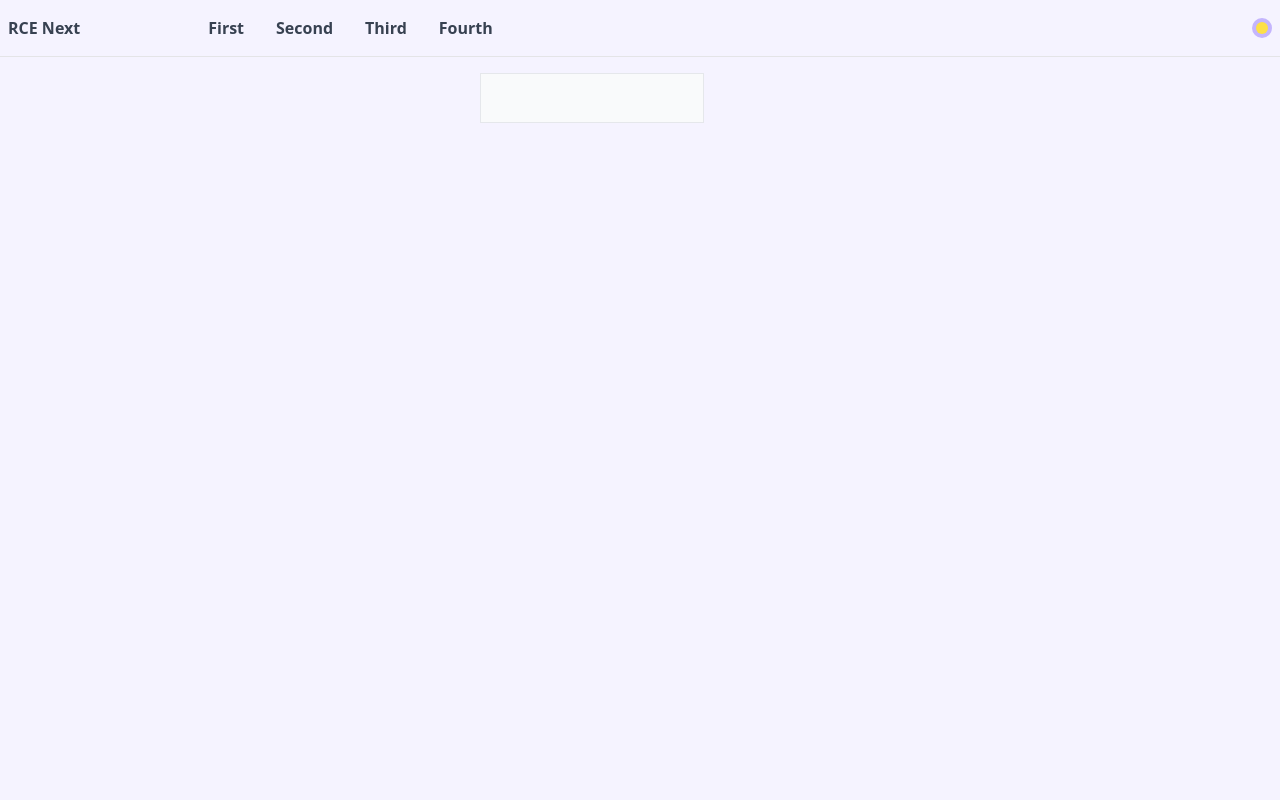
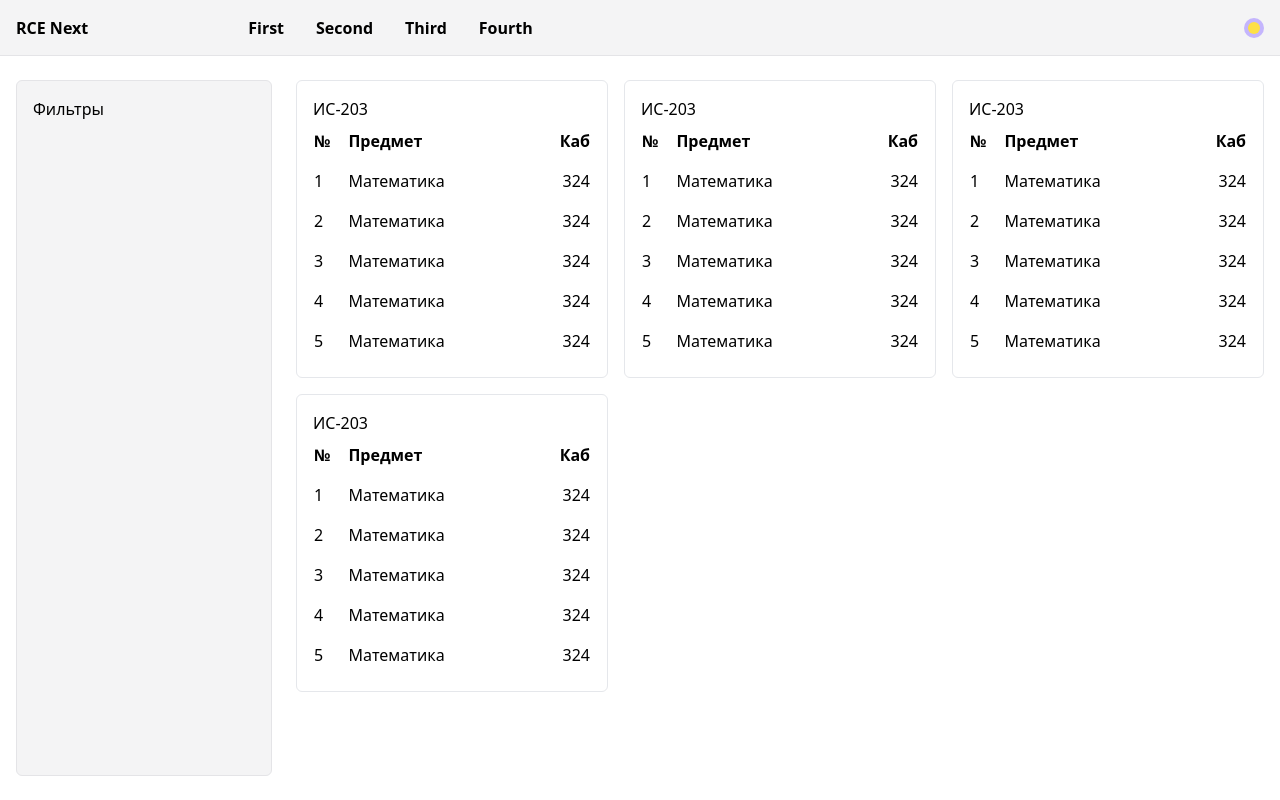
Before and after one commit to iswebdevru/rcenext-client, a Next.js app: page / in a window 1280 px wide. Built offline with nearby package versions, Linux system fonts and the light colour scheme.

Commit message:
feat: add basic layout

```diff
--- /dev/null
+++ b/src/app/Header.tsx
@@ -0,0 +1,27 @@
+import Link from 'next/link';
+import ThemeButton from '../components/ThemeButton';
+
+export default function Header() {
+  return (
+    <header className="fixed left-0 top-0 right-0 z-50 h-14 transition-colors border-b border-b-zinc-200 bg-zinc-100 text-black dark:text-white dark:border-zinc-700 dark:bg-zinc-800">
+      <div className="max-w-7xl h-full px-4 mx-auto flex items-center gap-40">
+        <Link href="/" className="font-semibold hover:text-violet-500">
+          RCE Next
+        </Link>
+        <div className="flex items-center justify-between flex-1">
+          <nav>
+            <ul className="flex gap-8">
+              <li className="font-semibold hover:text-violet-500">First</li>
+              <li className="font-semibold hover:text-violet-500">Second</li>
+              <li className="font-semibold hover:text-violet-500">Third</li>
+              <li className="font-semibold hover:text-violet-500">Fourth</li>
+            </ul>
+          </nav>
+          <div className="flex items-center">
+            <ThemeButton />
+          </div>
+        </div>
+      </div>
+    </header>
+  );
+}
--- /dev/null
+++ b/src/app/SideBar.tsx
@@ -0,0 +1,7 @@
+export default function SideBar() {
+  return (
+    <aside className="transition-colors sticky top-20 h-[calc(100vh-104px)] rounded-md p-4 border border-zinc-200 bg-zinc-100 shrink-0 w-64 dark:bg-zinc-800 dark:border-zinc-700">
+      Фильтры
+    </aside>
+  );
+}
--- a/src/app/layout.tsx
+++ b/src/app/layout.tsx
@@ -1,5 +1,5 @@
 import React from 'react';
-import Header from '../components/Header';
+import Header from './Header';
 import '../styles/globals.css';
 
 export default function RootLayout({ children }: React.PropsWithChildren) {
@@ -14,7 +14,7 @@ export default function RootLayout({ children }: React.PropsWithChildren) {
           }}
         ></script>
       </head>
-      <body className="min-h-screen">
+      <body className="bg-white dark:bg-zinc-900 transition-colors">
         <Header />
         {children}
       </body>
--- a/src/app/page.tsx
+++ b/src/app/page.tsx
@@ -2,20 +2,10 @@
 
 import { useState } from 'react';
 import DropDown from '../components/DropDown';
+import Schedule from '../components/Schedule';
+import SideBar from './SideBar';
 
-interface Group {
-  id: number;
-  name: string;
-  index: number;
-  course: number;
-  block: number;
-}
-
-function groupToString({ name, index, course }: Group) {
-  return `${name}-${course}${index < 10 ? `0${index}` : index}`;
-}
-
-export default function Home() {
+export default function Index() {
   const options = [
     { id: 1, value: 'ИС-203' },
     { id: 2, value: 'ИС-103' },
@@ -28,13 +18,13 @@ export default function Home() {
   const [selectedId, setSelectedId] = useState<null | number>(null);
 
   return (
-    <div>
-      <div className="mx-auto mt-4 max-w-xs">
-        <DropDown
-          options={options}
-          select={setSelectedId}
-          selected={selectedId}
-        />
+    <div className="mt-20 px-4 mx-auto flex max-w-7xl gap-6 items-start">
+      <SideBar />
+      <div className="grid gap-4 grid-cols-3 flex-1">
+        <Schedule />
+        <Schedule />
+        <Schedule />
+        <Schedule />
       </div>
     </div>
   );
--- a/src/components/Header.tsx
+++ /dev/null
@@ -1,27 +0,0 @@
-import Link from 'next/link';
-import ThemeButton from './ThemeButton';
-
-export default function Header() {
-  return (
-    <header className="border-b border-zinc-200 text-gray-700 dark:text-gray-200 dark:border-zinc-800 transition-colors">
-      <div className="max-w-7xl px-2 py-4 mx-auto flex items-center gap-32">
-        <Link href="/" className="font-semibold">
-          RCE Next
-        </Link>
-        <div className="flex items-center justify-between flex-1">
-          <nav>
-            <ul className="flex gap-8">
-              <li className="font-semibold">First</li>
-              <li className="font-semibold">Second</li>
-              <li className="font-semibold">Third</li>
-              <li className="font-semibold">Fourth</li>
-            </ul>
-          </nav>
-          <div className="flex items-center">
-            <ThemeButton />
-          </div>
-        </div>
-      </div>
-    </header>
-  );
-}
--- /dev/null
+++ b/src/components/Schedule.tsx
@@ -0,0 +1,41 @@
+export default function Schedule() {
+  return (
+    <div className="border rounded-md p-4">
+      <a href="#">ИС-203</a>
+      <table className="w-full">
+        <tbody>
+          <tr>
+            <th className="text-left py-2">№</th>
+            <th className="text-left py-2">Предмет</th>
+            <th className="text-right py-2">Каб</th>
+          </tr>
+          <tr>
+            <td className="text-left py-2">1</td>
+            <td className="text-left py-2">Математика</td>
+            <td className="text-right py-2">324</td>
+          </tr>
+          <tr>
+            <td className="text-left py-2">2</td>
+            <td className="text-left py-2">Математика</td>
+            <td className="text-right py-2">324</td>
+          </tr>
+          <tr>
+            <td className="text-left py-2">3</td>
+            <td className="text-left py-2">Математика</td>
+            <td className="text-right py-2">324</td>
+          </tr>
+          <tr>
+            <td className="text-left py-2">4</td>
+            <td className="text-left py-2">Математика</td>
+            <td className="text-right py-2">324</td>
+          </tr>
+          <tr>
+            <td className="text-left py-2">5</td>
+            <td className="text-left py-2">Математика</td>
+            <td className="text-right py-2">324</td>
+          </tr>
+        </tbody>
+      </table>
+    </div>
+  );
+}
--- a/src/styles/globals.css
+++ b/src/styles/globals.css
@@ -1,6 +1,2 @@
 @tailwind base;
 @tailwind utilities;
-
-body {
-  @apply bg-violet-50 dark:bg-zinc-900 transition-colors;
-}
```
